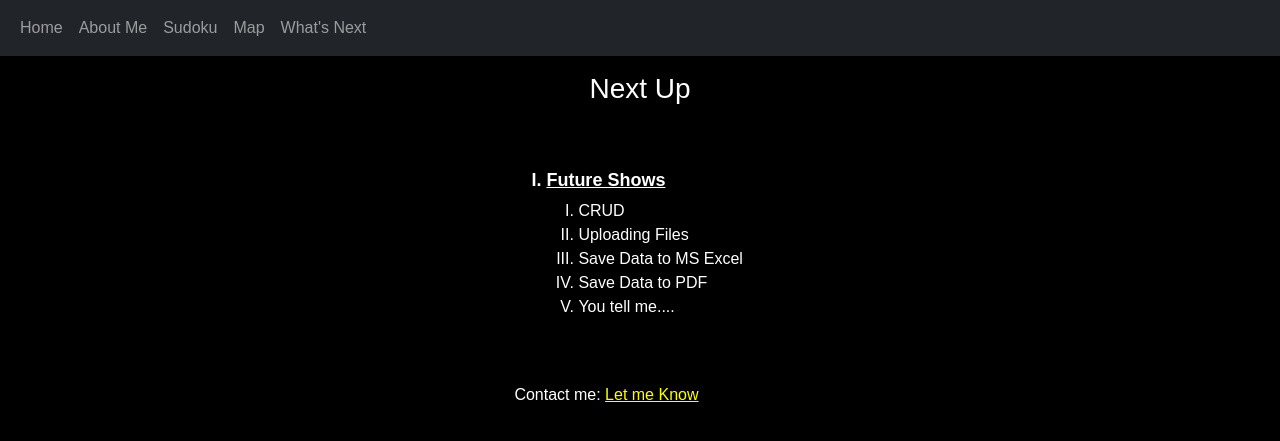
After one commit to WayneBruton/flaskPersonal, a Flask app: page /nextup in a window 1280 px wide. The commit adds this page. Shown: the top 441 px of the page. Run offline with Flask 3, Linux system fonts and the light colour scheme; parts of the project's set-up code (start-up, migrations or seed data) failed here and were passed over; some libraries are stand-ins or nearby versions.

Commit message:
2023/08/15B

```diff
--- a/website/templates/base.html
+++ b/website/templates/base.html
@@ -24,6 +24,7 @@
 				<a class="nav-item nav-link" id="index" href="/index">About Me</a>
 				<a class="nav-item nav-link" id="sudoku" href="/sudoku">Sudoku</a>
 				<a class="nav-item nav-link" id="map" href="/map">Map</a>
+				<a class="nav-item nav-link" id="nextup" href="/nextup">What's Next</a>
 			</div>
 		</div>
 	</div>
--- /dev/null
+++ b/website/templates/nextup.html
@@ -0,0 +1,34 @@
+{% extends "base.html" %}
+
+{% block title %}Next Up{% endblock %}
+
+{% block content %}
+<br>
+<br>
+<br>
+<h3 class="text-center" style="color: white">Next Up</h3>
+<br>
+<br>
+<div style="padding:0% 40%;">
+	<ol>
+		<li class="title">Future Shows</li>
+		<ol>
+			<li>CRUD</li>
+			<li>Uploading Files</li>
+			<li>Save Data to MS Excel</li>
+			<li>Save Data to PDF</li>
+			<li>You tell me....</li>
+		</ol>
+	</ol>
+</div>
+<br>
+<br>
+<div style="padding:0% 40%;">
+	<p style="color:white;"> Contact me: <a href="mailto:waynebruton@icloud.com"
+	                                        style="color: yellow; text-decoration: underline;">
+		Let me
+		Know</a></p>
+</div>
+
+
+{% endblock %}
--- a/website/views.py
+++ b/website/views.py
@@ -19,7 +19,7 @@ def map():
     m = folium.Map(location=[-34.06242588810792, 18.45535459626709], zoom_start=9, width='70%', height='70%',
                    control_scale=True,
                    position='relative', left='15%')
-    folium.Marker(location=[-34.09242588810792, 18.45535459626709], popup="My Home", tooltip="Click to View!",
+    folium.Marker(location=[-34.09242588810792, 18.45535459626709], popup="My Home", tooltip="My Home",
                   icon=folium.Icon(icon='home', color='green')).add_to(m)
 
     folium.Marker(location=[-33.905147163594094, 18.41910346311488], popup="<strong>The Waterfront</strong>"
@@ -27,10 +27,10 @@ def map():
                                                                            "<img src='/static/images/background.jpg'"
                                                                            "width='100px' height='100px'>",
 
-                  tooltip="Click to View!", icon=folium.Icon(icon="info-sign", color='purple')).add_to(m)
+                  tooltip="V&A Waterfront!", icon=folium.Icon(icon="info-sign", color='purple')).add_to(m)
 
     folium.Marker(location=[-34.339651476024976, 18.49386103891301], popup="Cape Point",
-                  tooltip="Click to View!", icon=folium.Icon(icon="info-sign", color='orange')).add_to(m)
+                  tooltip="Cape Point!", icon=folium.Icon(icon="info-sign", color='orange')).add_to(m)
 
     m.get_root().render()
     header = m.get_root().header.render()
@@ -171,6 +171,10 @@ def solve(grid):
                 return
     return grid
 
+
 # @views.route("/map")
 # def map():
 #     return render_template("map.html", map=m._repr_html_())
+@views.route("/nextup")
+def nextup():
+    return render_template("nextup.html")
```
